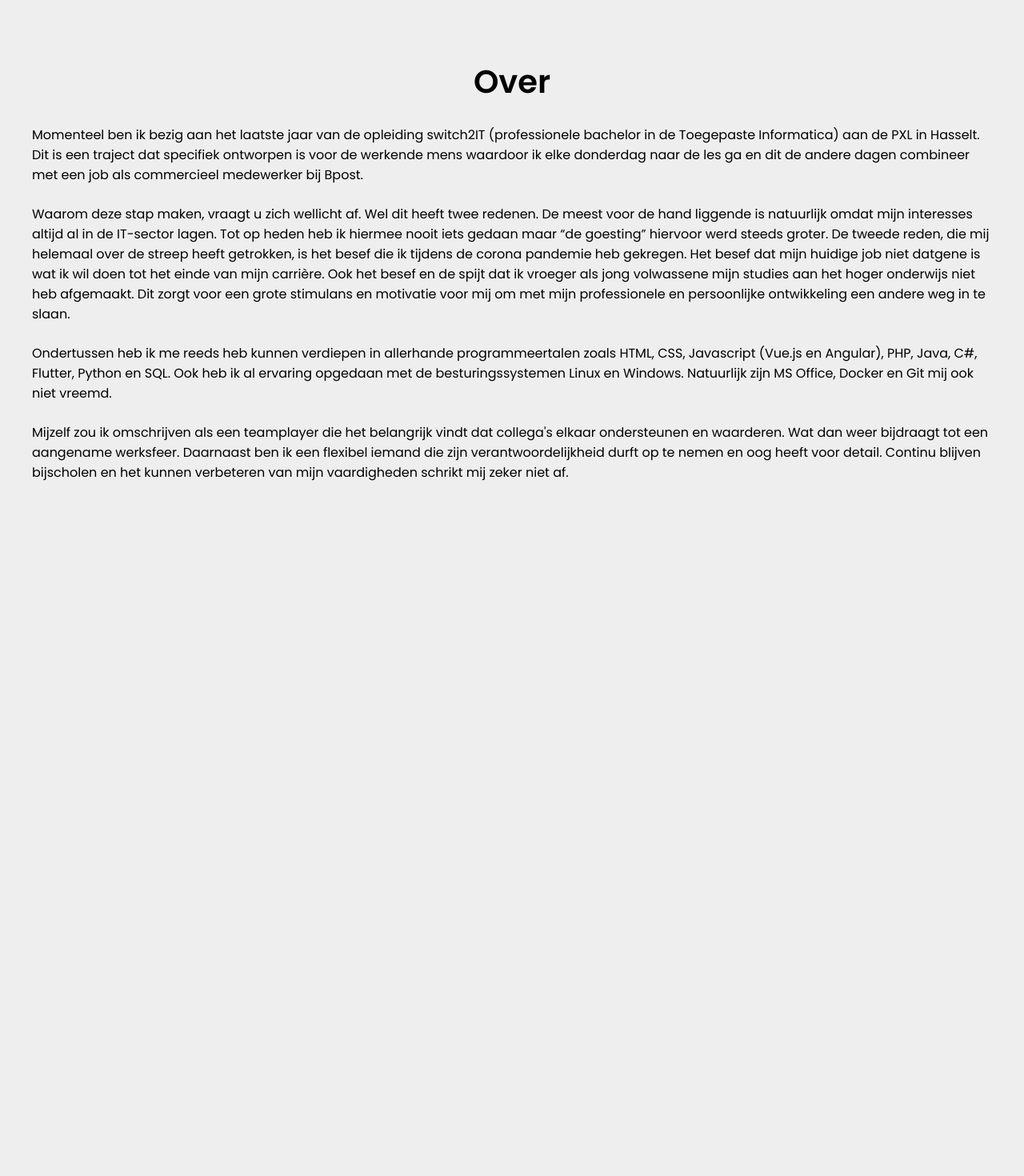
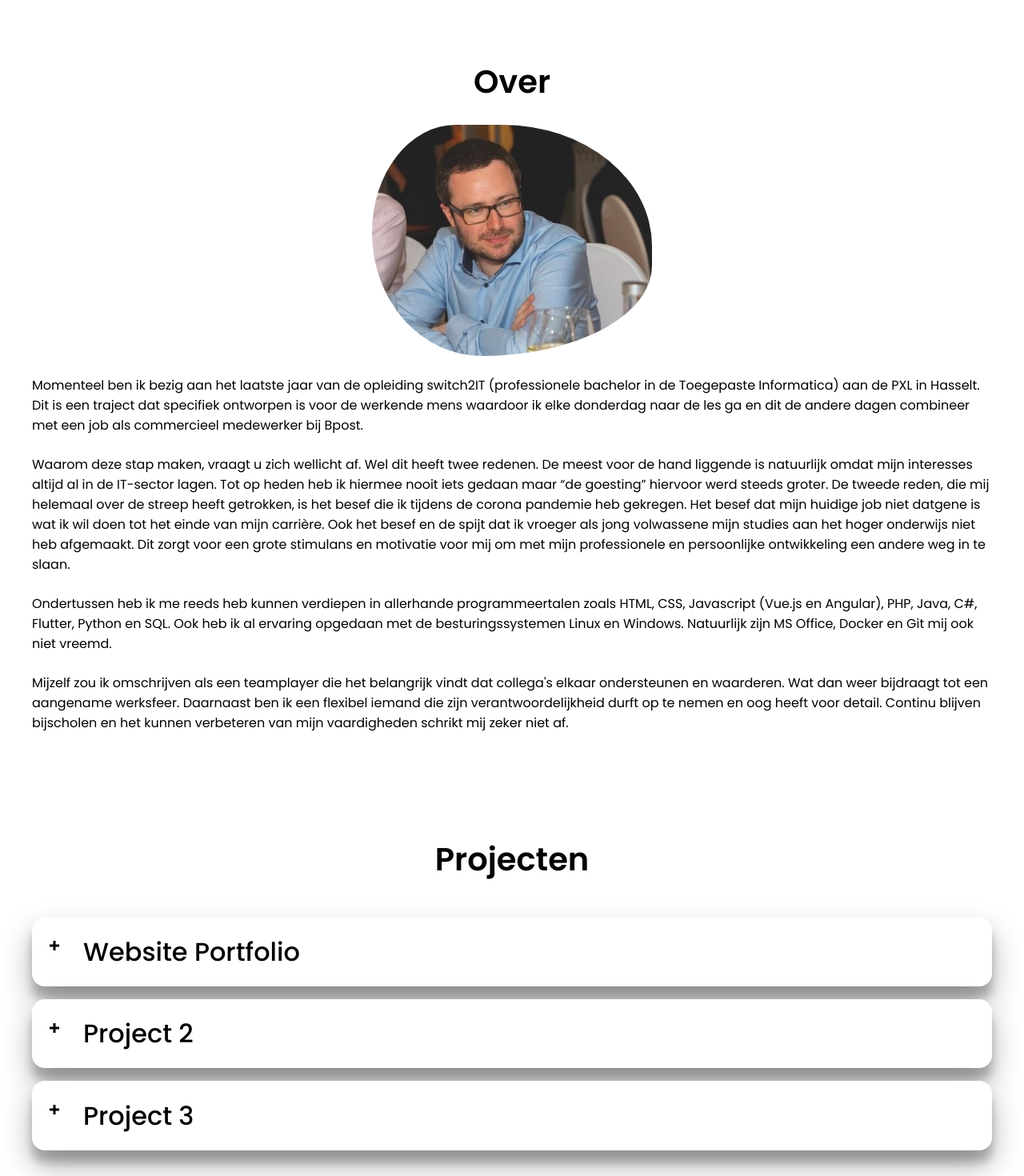
Before and after one commit to NandoCraninckx/portfolio-i-talent, a React (Create React App) app in the folder my-portfolio/: page / in a window 1280 px wide. Shown: the part 920-2390 px from the top of the page at 80% size. Before the commit the page ends 1555 px from the top, so only its background shows below. Built offline with nearby package versions, Linux system fonts and the light colour scheme.

Commit message:
Add Bootstrap and AccordionMenu component

```diff
--- a/my-portfolio/package.json
+++ b/my-portfolio/package.json
@@ -7,6 +7,7 @@
     "@testing-library/jest-dom": "^5.17.0",
     "@testing-library/react": "^13.4.0",
     "@testing-library/user-event": "^13.5.0",
+    "bootstrap": "^5.3.2",
     "react": "^18.2.0",
     "react-dom": "^18.2.0",
     "react-scripts": "5.0.1",
--- a/my-portfolio/src/App.css
+++ b/my-portfolio/src/App.css
@@ -12,7 +12,7 @@
   --title-color: hsl(var(--hue), var(--sat), 20%);
   --title-color-dark: hsl(var(--sat), var(--sat), 0%);
   --text-color: hsl(var(--sat), var(--sat), 50%);
-  --body-color: #ebeaeac7;
+  --body-color: #44454769;
   --container-color: #fff;
 
   /*===== Font sizes =====*/
@@ -28,6 +28,7 @@
   --tiny-font-size: 0.625rem;
 
   /*===== Font weight =====*/
+  --font-small: 300;
   --font-normal: 400;
   --font-medium: 500;
   --font-semi-bold: 600;
@@ -111,20 +112,21 @@ img {
 /*===== Reusable CSS classes =====*/
 .section {
   padding: 6rem 0 2rem;
+  background-color: var(--container-color);
 }
 
-.section__title {
+.section-title {
   font-size: var(--h1-font-size);
   color: var(--title-color);
 }
 
-.section__subtitle {
+.section-subtitle {
   display: block;
   font-size: var(--small-font-size);
   margin-bottom: 4rem;
 }
 
-.section__title, .section__subtitle {
+.section-title, .section-subtitle {
   text-align: center;
 }
 
@@ -154,7 +156,7 @@ img {
   background-color: var(--title-color-dark);
 }
 
-.button__icon {
+.button-icon {
   margin-left: var(--mb-0-5);
 }
 
@@ -164,7 +166,7 @@ img {
 }
 
 /*===== BREAKPOINTS =====*/
-@media screen and (max-width: 992px) {
+@media screen and (max-width: 1250px) {
   .container {
     margin-left: var(--mb-1-5);
     margin-right: var(--mb-1-5);
@@ -173,7 +175,9 @@ img {
 }
 
 @media screen and (max-width: 768px) {
-
+  .section {
+    padding: 2rem 0 4rem;
+  }
 }
 
 @media screen and (max-width: 576px) {
@@ -181,5 +185,8 @@ img {
 }
 
 @media screen and (max-width: 350px) {
-
+  .container {
+    margin-left: var(--mb-1);
+    margin-right: var(--mb-1);
+  }
 }
--- a/my-portfolio/src/App.js
+++ b/my-portfolio/src/App.js
@@ -1,7 +1,8 @@
 import './App.css';
 import About from './components/about/About';
 import Home from './components/home/Home';
-import Navbar from "./components/navbar/Navbar";
+import Navbar from './components/navbar/Navbar';
+import AccordionMenu from './components/projecten/AccordionMenu';
 
 function App() {
   return (
@@ -11,6 +12,7 @@ function App() {
       <main className="main">
         <Home/>
         <About/>
+        <AccordionMenu/>
       </main>
       </>
 
--- a/my-portfolio/src/components/about/About.css
+++ b/my-portfolio/src/components/about/About.css
@@ -0,0 +1,58 @@
+.about-container {
+    align-items: center;
+}
+
+.about-pictureNando {
+    max-width: 350px;
+    max-height: 350px;
+    margin: auto;
+    display: flex;
+    justify-content: center;
+    align-items: center;
+    background-repeat: no-repeat;
+    background-position: center;
+    background-size: cover;
+    box-shadow: inset 0 0 0 9px rgb(255 255 255 / 30%);
+    animation: profile-animate 8s ease-in-out infinite 1s;
+}
+
+.about-paragraph {
+    margin: auto;
+    display: flex;
+    justify-content: center;
+    align-items: center;
+    font-size: var(--normal-font-size);
+
+}
+
+@keyframes profile-animate {
+    0% {
+        border-radius: 60% 40% 30% 70% / 60% 30% 70% 40%;
+    }
+    50% {
+        border-radius: 30% 60% 70% 40% / 50% 60% 40% 60%;
+    }
+    100% {
+        border-radius: 60% 40% 30% 70% / 60% 30% 70% 40%;
+    }
+}
+
+@media screen and (mx-width: 1250px) {
+    .about-container {
+        grid-template-columns: 1fr;
+        row-gap: 2.5rem;
+    }
+}
+
+@media screen and (max-width: 768px) {
+    .section {
+      padding: 2rem 0 4rem;
+    }
+  }
+
+  @media screen and (max-width: 350px) {
+    .container {
+      margin-left: var(--mb-1);
+      margin-right: var(--mb-1);
+    }
+  }
--- a/my-portfolio/src/components/about/About.jsx
+++ b/my-portfolio/src/components/about/About.jsx
@@ -1,32 +1,36 @@
 import React from "react";
 import "./About.css";
+import pictureNando from "../../assets/PictureNando.jpg";
 
 const About = () => {
     return(
         <section className="about section" id="about">
-            <div className="about__container container grid">
-                <h1 className="section__title">Over</h1>
-                <p>
+            <div className="about-container container grid">
+                <div className="about-content grid">
+                    <h1 className="section-title">Over</h1>
+                    <img src={pictureNando} alt="foto Nando" className="about-pictureNando" />
+                    <p className="about-paragraph">
                         Momenteel ben ik bezig aan het laatste jaar van de opleiding switch2IT (professionele bachelor in de Toegepaste Informatica) aan de PXL in Hasselt.
                         Dit is een traject dat specifiek ontworpen is voor de werkende mens waardoor ik elke donderdag naar de les ga en dit de andere dagen combineer met een job als
                         commercieel medewerker bij Bpost.
                     </p>
-                <p>
+                    <p className="about-paragraph">
                         Waarom deze stap maken, vraagt u zich wellicht af. Wel dit heeft twee redenen. De meest voor de hand liggende is natuurlijk
                         omdat mijn interesses altijd al in de IT-sector lagen. Tot op heden heb ik hiermee nooit iets gedaan maar “de goesting” hiervoor werd steeds groter. De tweede reden,
                         die mij helemaal over de streep heeft getrokken, is het besef die ik tijdens de corona pandemie heb gekregen. Het besef dat mijn huidige job niet datgene is wat
                         ik wil doen tot het einde van mijn carrière. Ook het besef en de spijt dat ik vroeger als jong volwassene mijn studies aan het hoger onderwijs niet heb afgemaakt.
                         Dit zorgt voor een grote stimulans en motivatie voor mij om met mijn professionele en persoonlijke ontwikkeling een andere weg in te slaan.
                     </p>
-                <p>
+                    <p className="about-paragraph">
                         Ondertussen heb ik me reeds heb kunnen verdiepen in allerhande programmeertalen zoals HTML, CSS, Javascript (Vue.js en Angular), PHP, Java, C#, Flutter, Python en SQL.
                         Ook heb ik al ervaring opgedaan met de besturingssystemen Linux en Windows. Natuurlijk zijn MS Office, Docker en Git mij ook niet vreemd.
                     </p>
-                <p>
+                    <p className="about-paragraph">
                         Mijzelf zou ik omschrijven als een teamplayer die het belangrijk vindt dat collega's elkaar ondersteunen en waarderen. Wat dan weer bijdraagt tot een aangename werksfeer.
                         Daarnaast ben ik een flexibel iemand die zijn verantwoordelijkheid durft op te nemen en oog heeft voor detail. Continu blijven bijscholen en het kunnen verbeteren van
                         mijn vaardigheden schrikt mij zeker niet af.
                     </p>
+                </div>
             </div>
         </section>
     );
--- a/my-portfolio/src/components/home/Home.css
+++ b/my-portfolio/src/components/home/Home.css
@@ -1,8 +1,8 @@
-.home__container {
+.home-container {
     align-items: center;
 }
 
-.home__logo {
+.home-logo {
     max-width: 600px;
     max-height: 600px;
     margin: auto;
@@ -11,7 +11,7 @@
     align-items: center;
 }
 
-h1, h3, .home__line {
+h1, h3, .home-line {
     margin: auto;
     display: flex;
     justify-content: center;
@@ -26,7 +26,7 @@ h3 {
     font-size: var(--h3-font-size);
 }
 
-.home__line {
+.home-line {
     content: "";
     width: 80px;
     height: 1px;
--- a/my-portfolio/src/components/navbar/Navbar.jsx
+++ b/my-portfolio/src/components/navbar/Navbar.jsx
@@ -9,30 +9,30 @@ const Navbar = () => {
     return (
         <header className="header">
             <nav className="navbar container">
-                <a href="home" className="navbar__logo">PXL I-Talent</a>
+                <a href="home" className="navbar-logo">PXL I-Talent</a>
 
-                <div className={`navbar__menu ${menuOpen ? "show" : ""}`}>
-                    <ul className="navbar__list grid">
-                        <li className="navbar__item">
-                            <a href="home" className="navbar__link active-link">Home</a>
+                <div className={`navbar-menu ${menuOpen ? "show" : ""}`}>
+                    <ul className="navbar-list grid">
+                        <li className="navbar-item">
+                            <a href="home" className="navbar-link active-link">Home</a>
                         </li>
-                        <li className="navbar__item">
-                            <a href="over" className="navbar__link">Over</a>
+                        <li className="navbar-item">
+                            <a href="over" className="navbar-link">Over</a>
                         </li>
-                        <li className="navbar__item">
-                            <a href="projecten" className="navbar__link">Projecten</a>
+                        <li className="navbar-item">
+                            <a href="projecten" className="navbar-link">Projecten</a>
                         </li>
-                        <li className="navbar__item">
-                            <a href="contact" className="navbar__link">Contact</a>
+                        <li className="navbar-item">
+                            <a href="contact" className="navbar-link">Contact</a>
                         </li>
                     </ul>
 
-                    <div className="navbar__close" onClick={toggleMenu}>
+                    <div className="navbar-close" onClick={toggleMenu}>
                         <i class='bx bx-x'></i>
                     </div>
                 </div>
 
-                <div className={`navbar__toggle ${menuOpen ? "show" : ""}`} onClick={toggleMenu}>
+                <div className={`navbar-toggle ${menuOpen ? "show" : ""}`} onClick={toggleMenu}>
                     <i class='bx bx-menu'></i>
                 </div>
             </nav>
--- /dev/null
+++ b/my-portfolio/src/components/projecten/AccordionItem.jsx
@@ -0,0 +1,16 @@
+import React from "react";
+
+const AccordionItem = ({title, content, isActive, onClick}) => {
+    return(
+        <div className={`accordion-item ${isActive ? "active" : ""}`} onClick={onClick}>
+            <div className={`icon-container ${isActive ? "active" : ""}`}>
+                <div className={`stroke-one ${isActive ? "active" : ""}`}></div>
+                <div className="stroke-two"></div>
+            </div>
+            <h2 className="accordion-tile">{title}</h2>
+            <p className={`accordion-content ${isActive ? "active" : ""}`}>{content}</p>
+        </div>
+    );
+};
+
+export default AccordionItem;
--- /dev/null
+++ b/my-portfolio/src/components/projecten/AccordionMenu.css
@@ -0,0 +1,90 @@
+.accordion-items {
+    display: flex;
+    flex-direction: column;
+    padding-top: 1.2rem;
+    align-items: flex-start;
+    gap: 1rem;
+}
+
+.accordion-item {
+    display: flex;
+    flex-direction: column;
+    align-items: flex-start;
+    width: 100%;
+    padding: 1.2rem;
+    border-radius: 1rem;
+    padding-left: 4rem;
+    background-color: #fff;
+    cursor: pointer;
+    transition: 0.25s background-color;
+    box-shadow: rgba(0, 0, 0, 0.3) 0px 19px 38px, rgba(0, 0, 0, 0.22) 0px 15px 12px;
+}
+
+.accordion-item.active {
+    background-color: #f5f5f5;
+}
+
+.accordion-tile {
+    font-size: var(--h2-font-size);
+    font-weight: var(--font-medium);
+    color: #000;
+
+}
+
+.accordion-content {
+    max-height: 0;
+    overflow: hidden;
+    color: #000;
+    font-weight: var(--font-small);
+    font-size: var(--small-font-size);
+    margin: 0;
+    transition: 0.5s max-height, 0.5s margin;
+}
+
+.accordion-content.active {
+    max-height: 10rem;
+    margin: 1rem 0;
+}
+
+.icon-container {
+    content: "";
+    position: absolute;
+    width: 1.5rem;
+    height: 1.5rem;
+    z-index: 2;
+    border-radius: 2.5rem;
+    transform: translateX(-3rem) translateY(0.25rem);
+    padding: 0.40rem;
+    transition: background-color 0.5s, box-shadow 0.5s;
+}
+
+.icon-container.active {
+    background-color: #fff;
+    box-shadow: rgba(99, 99, 99, 0.2) 0px 2px 8px 0px;
+}
+
+.stroke-one,
+.stroke-two {
+    content: "";
+    position: relative;
+    z-index: 1;
+    transition: 0.5s all;
+}
+
+.stroke-one {
+    width: 3px;
+    height: 12px;
+    background-color: #000;
+    transform: translateX(calc(0.75rem / 2 - 0.094rem)) rotate(0deg);
+}
+
+.stroke-one.active {
+    transform: translateX(calc(0.75rem / 2 - 0.094rem)) rotate(90deg);
+}
+
+.stroke-two {
+    height: 3px;
+    width: 12px;
+    background-color: #000;
+    transform: translateY(calc(-0.75rem / 2 - 0.094rem));
+}
--- /dev/null
+++ b/my-portfolio/src/components/projecten/AccordionMenu.jsx
@@ -0,0 +1,41 @@
+import React, { useState } from "react";
+import "./AccordionMenu.css";
+import AccordionItem from "./AccordionItem";
+
+const AccordionMenu = () => {
+    const [isActive, setIsActive] = useState(0);
+
+    const handleClick = (accordionClick) => {
+        setIsActive(accordionClick === isActive ? null : accordionClick);
+    };
+
+    return(
+        <section className="accordionMenu section" id="accordionMenu">
+            <div className="accordionMenu-container container grid">
+                <div className="accordionMenu-content grid">
+                    <h1 className="accordion-title">Projecten </h1>
+                    <div className="accordion-items-container">
+                        <div className="accordion-items">
+                            <AccordionItem title="Website Portfolio"
+                                content="Dit is mijn portfolio website. Hier kan je al mijn projecten bekijken en meer te weten komen over mij."
+                                isActive={isActive === 1}
+                                onClick={() => handleClick(1)}/>
+
+                                <AccordionItem title="Project 2"
+                                content="Hier wordt nog hard aan gewerkt."
+                                isActive={isActive === 2}
+                                onClick={() => handleClick(2)}/>
+
+                                <AccordionItem title="Project 3"
+                                content="Hier wordt nog hard aan gewerkt."
+                                isActive={isActive === 3}
+                                onClick={() => handleClick(3)}/>
+                        </div>
+                    </div>
+                </div>
+            </div>
+        </section>
+    );
+};
+
+export default AccordionMenu;
```
Also changed, not shown: my-portfolio/src/components/home/Home.jsx (+6 -6 lines), my-portfolio/src/components/navbar/Navbar.css (+13 -13 lines), my-portfolio/src/assets/PictureNando.jpg (added), 1 other file (tests, documents, lock files or other folders). Lines whose indentation alone changed are shown as unchanged.
